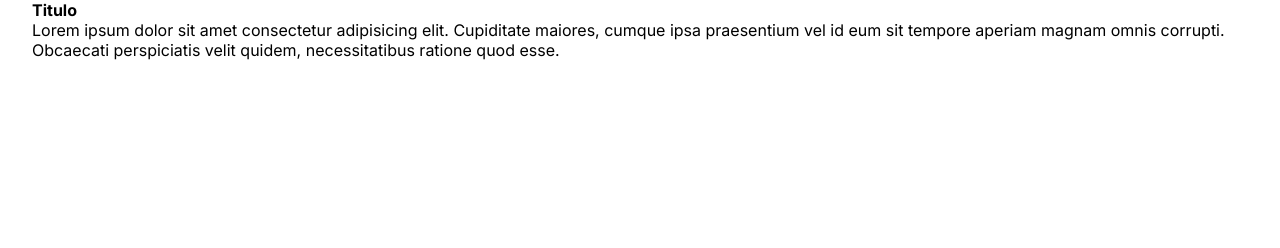
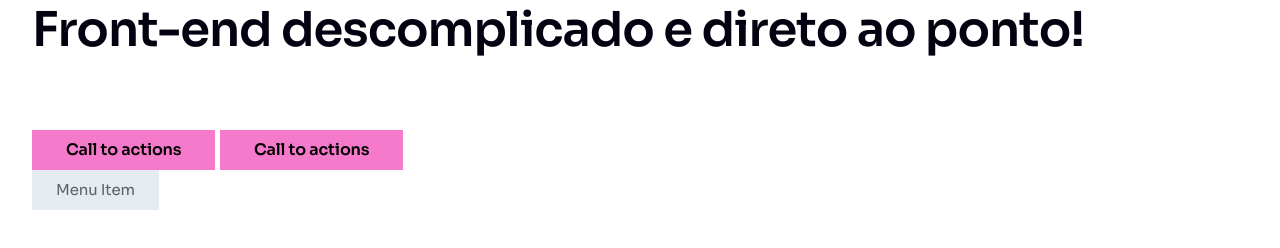
Before and after one commit to thmata/CodeBoost, a plain HTML site: page WireFrame/index.html in a window 1280 px wide. Drawn offline with Linux system fonts and the light colour scheme.

Commit message:
Criado os patterns, padrões de projeto

```diff
--- /dev/null
+++ b/WireFrame/css/patterns.css
@@ -0,0 +1,45 @@
+h1,h2,h3{
+    font-family: 'Sora';
+    font-weight: 600;
+    line-height: 125%;
+    letter-spacing: -1px;
+    color: var(--white);
+}
+
+h1 {
+    font-size: 4.8rem;
+    color: var(--gray-colors-100);
+}
+
+h2 {
+    font-size: 3.2rem;
+}
+
+h3 {
+    font-size: 2.4rem;
+}
+
+.btn-primary {
+    display: inline-block;
+    background-color: var(--brand-colors-pink);
+    padding: 1.2rem 3.4rem;
+    font-family: 'Sora', sans-serif;
+    font-weight: 600;
+    line-height: 100%;
+    letter-spacing: -0.01em;
+    color: var(--brand-colors-100);
+
+}
+
+.menu-item {
+    display: inline-block;
+    background-color:  var(--gray-colors-50);
+    padding: 1.2rem 2.4rem;
+    font-family: 'Sora', sans-serif;
+    font-weight: 400;
+    font-size: 1.5rem;
+    line-height: 105%;
+    letter-spacing: -0.01em;
+
+    color: var(--gray-colors-400);
+}
--- a/WireFrame/css/reset.css
+++ b/WireFrame/css/reset.css
@@ -19,6 +19,5 @@ html {
 }
 
 button {
-    background-color: transparent;
     cursor: pointer;
 }
--- a/WireFrame/css/variables.css
+++ b/WireFrame/css/variables.css
@@ -1,8 +1,9 @@
 :root {
     --brand-colors-pink: #F67ACB;
+    --gray-colors-50: #E6EBF2;
     --gray-colors-100: #050110;
     --gray-colors-300: #393C40;
-    --gray-colors-400: #5C6066
+    --gray-colors-400: #5C6066;
     --white-colors-text: rgba(255, 255, 255, 0.7);
-    --white-colors-main: #ffff;
+    --white: #ffff;
 }
--- a/WireFrame/index.html
+++ b/WireFrame/index.html
@@ -9,18 +9,33 @@
     <meta name="viewport" content="width=device-width, initial-scale=1.0">
     <title>Projeto - WireFrame</title>
 
+    <link rel="stylesheet" href="./css/patterns.css">
     <link rel="stylesheet" href="./css/variables.css">
     <link rel="stylesheet" href="./css/grid.css">
     <link rel="stylesheet" href="./css/styles.css">
     <link rel="stylesheet" href="./css/reset.css">
+
 </head>
 
 
 <body>
     <div class="container">
-        <h1>Titulo</h1>
-        <p>Lorem ipsum dolor sit amet consectetur adipisicing elit. Cupiditate maiores, cumque ipsa praesentium vel id eum sit tempore aperiam magnam omnis corrupti. Obcaecati perspiciatis velit quidem, necessitatibus ratione quod esse.</p>
+        <h1>Front-end descomplicado
+            e direto ao ponto!</h1>
 
+        <h2>Título</h2>
+
+        <h3>Título</h3>
+
+        <a class="btn-primary" href="#">Call to actions</a>
+
+        <button class="btn-primary" >Call to actions</button>
+
+        <ul>
+            <li>
+                <a href="#" class="menu-item">Menu Item</a>
+            </li>
+        </ul>
     </div>
 </body>
 
```
